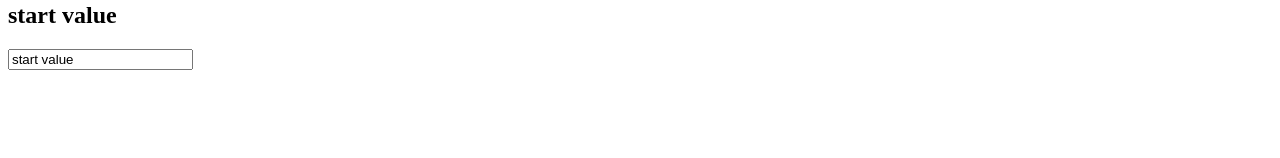
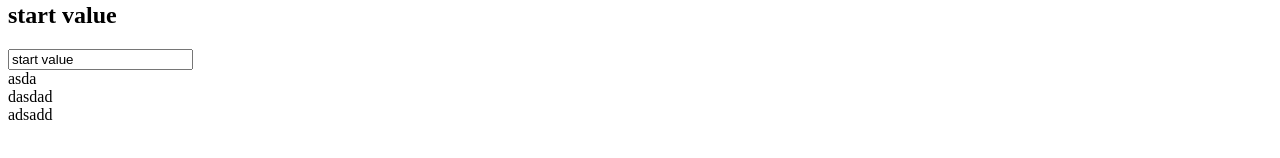
Before and after one commit to PavelNovik/angular-instagram-learning, an Angular app: page / in a window 1280 px wide. Shown: the part 190-348 px from the top of the page. Built offline with nearby package versions, Linux system fonts and the light colour scheme.

Commit message:
add ngFor / ngForOf directive

```diff
--- a/src/app/app.html
+++ b/src/app/app.html
@@ -12,3 +12,4 @@
   <h2>{{text}}</h2>
   <input type="text" [value]="text" [(ngModel)]="text"/>
 </div>
+<div *ngFor="let a of arr">{{a}}</div>
--- a/src/app/app.ts
+++ b/src/app/app.ts
@@ -1,15 +1,17 @@
 import { Component } from '@angular/core';
 import { FormsModule } from '@angular/forms';
 import { Child } from '../child/child';
+import { NgForOf } from '@angular/common';
 
 @Component({
   selector: 'inst-root',
   standalone: true,
-  imports: [FormsModule, Child],
+  imports: [FormsModule, Child, NgForOf],
   templateUrl: './app.html',
   styleUrls: ['./app.scss'],
 })
 export class App {
+  arr: string[] = ['asda', 'dasdad', 'adsadd'];
   name?: string;
   appTitle = 'Instagram';
 
```
